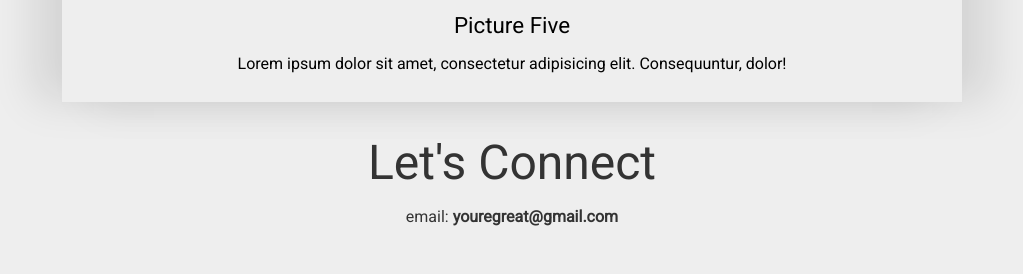
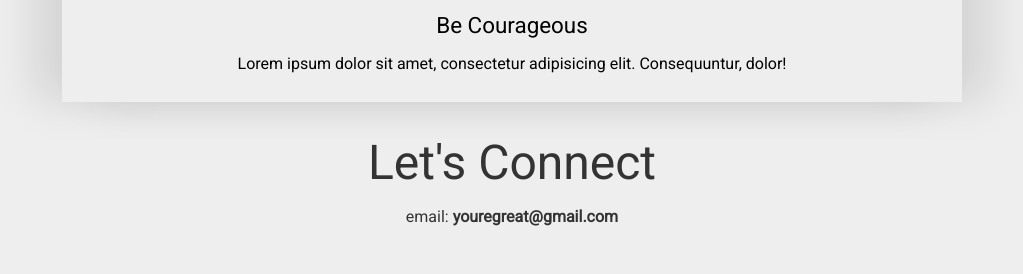
Before and after one commit to evanmc21/serenity, a PHP site: page /index.html in a window 1280 px wide. Shown: the part 3858-4132 px from the top of the page, without its empty margins (128-1151 px from the left). Run offline with PHP 8.4, Linux system fonts and the light colour scheme.

Commit message:
updated styling

```diff
--- a/css/style.css
+++ b/css/style.css
@@ -8,7 +8,7 @@ body {
 }
 
 h1 {
-  font-weight: 500;
+  font-weight: 600;
   font-size: 2.5rem;
   text-transform: uppercase;
   margin: 0;
@@ -70,7 +70,7 @@ main {
   border-radius: 50px;
   text-decoration: none;
   color: #333;
-  transition: background 600ms ease;
+  transition: background 400ms ease;
 }
 
 .btn:hover {
@@ -85,8 +85,8 @@ main {
 }
 
 #header h2 {
-  border-left: dotted 1px #fff;
-  border-right: dotted 1px #fff;
+  border-left: solid 1px #fff;
+  border-right: solid 1px #fff;
   display: inline-block;
   padding-left: 1rem;
   padding-right: 1rem;
--- a/index.html
+++ b/index.html
@@ -29,27 +29,27 @@
         </div>
         <img src="https://source.unsplash.com/1600x900/?black,white" alt="">
         <div class="caption">
-          <h3>Picture One</h3>
+          <h3>Forever Young</h3>
           <p>Lorem ipsum dolor sit amet, consectetur adipisicing elit. Consequuntur, dolor!</p>
         </div>
         <img src="https://source.unsplash.com/1600x900/?black,white,animals" alt="">
         <div class="caption">
-          <h3>Picture Two</h3>
+          <h3>There's Beauty Behind the Madness</h3>
           <p>Lorem ipsum dolor sit amet, consectetur adipisicing elit. Consequuntur, dolor!</p>
         </div>
         <img src="https://source.unsplash.com/1600x900/?black,white,nature" alt="">
         <div class="caption">
-          <h3>Picture Three</h3>
+          <h3>Lemonade</h3>
           <p>Lorem ipsum dolor sit amet, consectetur adipisicing elit. Consequuntur, dolor!</p>
         </div>
         <img src="https://source.unsplash.com/1600x900/?black,white,people" alt="">
         <div class="caption">
-          <h3>Picture Four</h3>
+          <h3>Freedom</h3>
           <p>Lorem ipsum dolor sit amet, consectetur adipisicing elit. Consequuntur, dolor!</p>
         </div>
         <img src="https://source.unsplash.com/1600x900/?black,white,water" alt="">
         <div class="caption">
-          <h3>Picture Five</h3>
+          <h3>Be Courageous</h3>
           <p>Lorem ipsum dolor sit amet, consectetur adipisicing elit. Consequuntur, dolor!</p>
         </div>
       </div>
```
